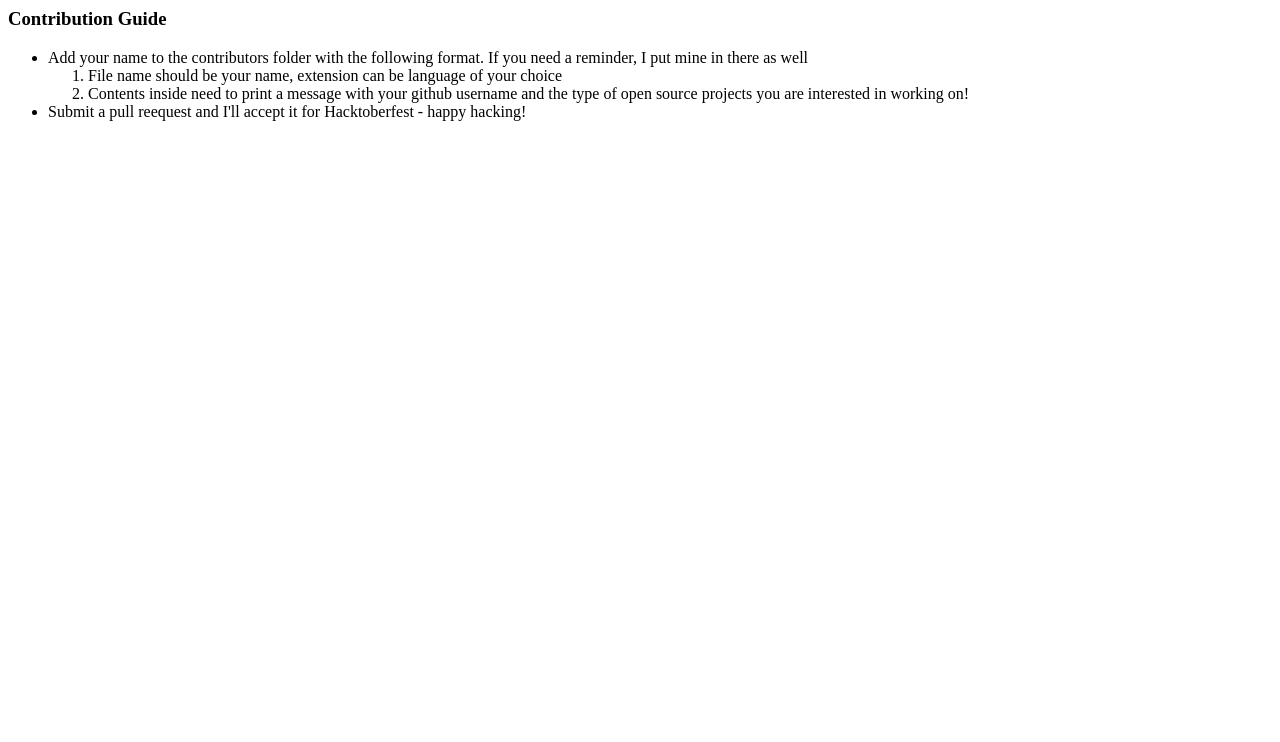
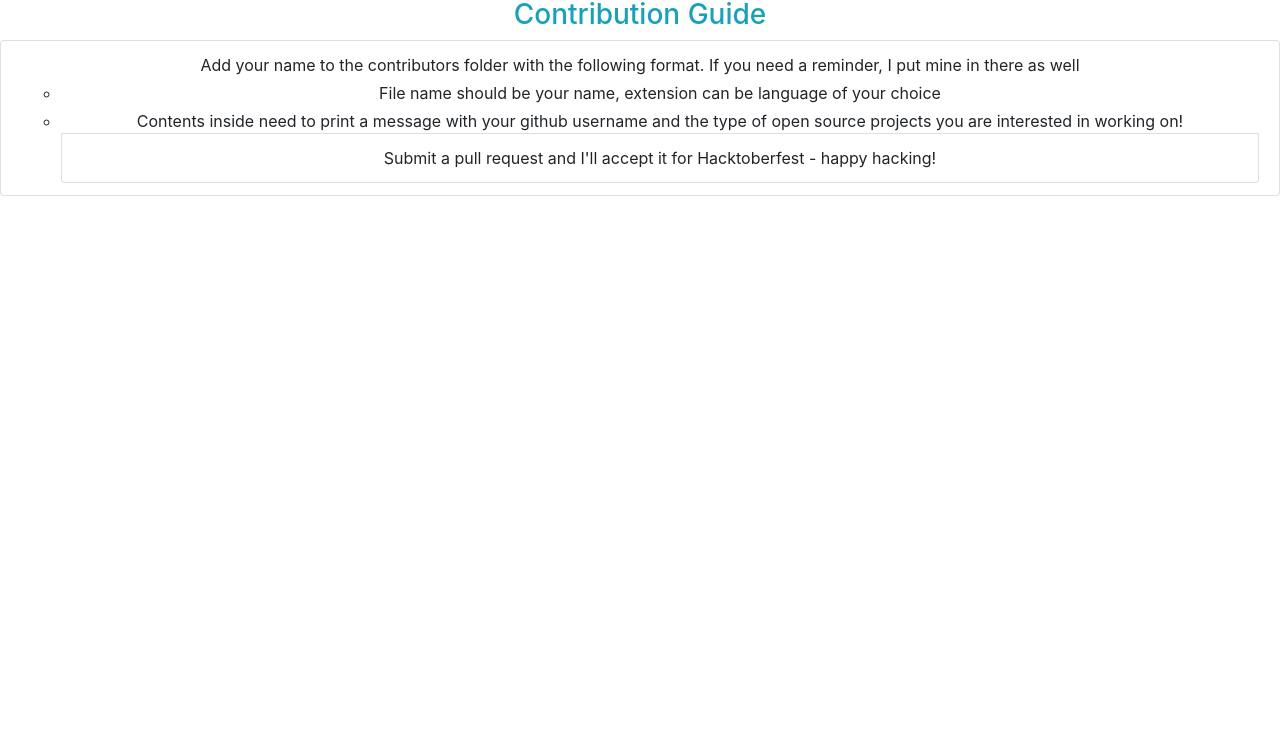
Before and after one commit to jtkaufman737/HacktoberfestShoutout, a plain HTML site: page index.html in a window 1280 px wide. Shown: the part 58-800 px from the top of the page. Drawn offline with nearby package versions, Linux system fonts and the light colour scheme.

Commit message:
Added a little bootstrap to readme html page and added my name in contributors folder

```diff
--- a/index.html
+++ b/index.html
@@ -1,19 +1,26 @@
+<!DOCTYPE html>
 <html>
+  <head>
+    <link rel="stylesheet" href="https://maxcdn.bootstrapcdn.com/bootstrap/4.1.3/css/bootstrap.min.css">
+    <script src="https://ajax.googleapis.com/ajax/libs/jquery/3.3.1/jquery.min.js"></script>
+    <script src="https://cdnjs.cloudflare.com/ajax/libs/popper.js/1.14.3/umd/popper.min.js"></script>
+    <script src="https://maxcdn.bootstrapcdn.com/bootstrap/4.1.3/js/bootstrap.min.js"></script>
+  </head>
   <body>
-<h1> Hacktoberfest Shoutout!</h1>
-    <h3> Contribution Guide</h3>
-    <ul>
-      <li>Add your name to the contributors folder with the following format. If you need a reminder,
+<h1 class = "text-center text-primary"> Hacktoberfest Shoutout!</h1>
+    <h3 class = "text-center text-info"> Contribution Guide</h3>
+    <ul class = "list-group text-center">
+      <li class = "list-group-item">Add your name to the contributors folder with the following format. If you need a reminder,
         I put mine in there as well
-        <ol>
-          <li>File name should be your name, extension can be language of your choice</li>
-          <li>Contents inside need to print a message with your github username and the type of
+        <ul>
+          <li class = "mt-1">File name should be your name, extension can be language of your choice</li>
+          <li class = "mt-1">Contents inside need to print a message with your github username and the type of
             open source projects you are interested in working on!
           </li>
         </ol>
       </li>
-      <li>
-        Submit a pull reequest and I'll accept it for Hacktoberfest - happy hacking!
+      <li class = "list-group-item">
+        Submit a pull request and I'll accept it for Hacktoberfest - happy hacking!
       </li>
   </body>
 </html>
```
Also changed, not shown: 1 other file.
